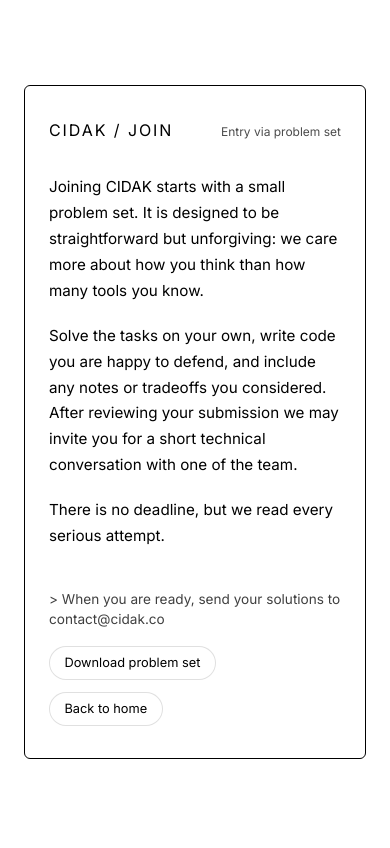
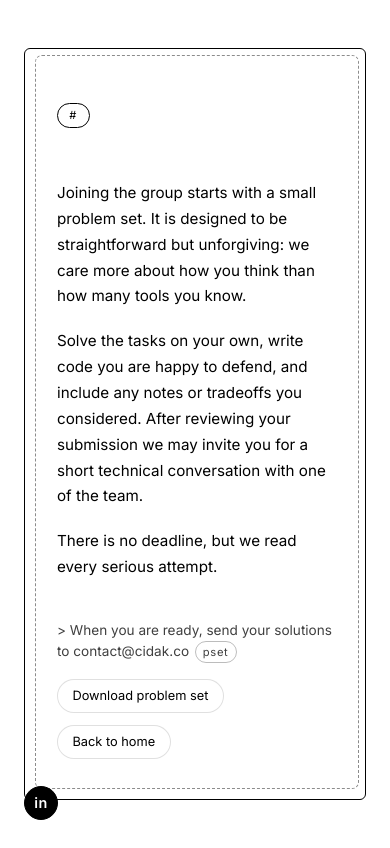
Before and after one commit to CIDAK/website, a React (Create React App) app: page /join in a window 390 px wide. Built offline with nearby package versions, Linux system fonts and the light colour scheme.

Commit message:
final update

```diff
--- a/src/App.css
+++ b/src/App.css
@@ -14,91 +14,6 @@
     --five: #ff4cb6;
     --bg: #ffffff;
     --ink: #000000;
-}
-
-.cidak-label {
-  position: fixed;
-  top: 90%;
-  left: 90%;
-  transform: translateX(-50%);
-  display: flex;
-  justify-content: center;
-  align-items: center;
-  width: 80px;
-  height: 40px;
-  background-color: var(--ink);
-  color: var(--bg);
-  font-family: 'Inter', system-ui, -apple-system, BlinkMacSystemFont, 'Segoe UI', sans-serif;
-  font-size: 14px;
-  text-transform: uppercase;
-  z-index: 300;
-  pointer-events: none;
-}
-
-.about-label {
-  position: fixed;
-  top: 90%;
-  left: 10%;
-  transform: translateX(-50%);
-  display: flex;
-  justify-content: center;
-  align-items: center;
-  width: 80px;
-  height: 40px;
-  background-color: var(--seven);
-  color: var(--six);
-  font-family: 'Inter', system-ui, -apple-system, BlinkMacSystemFont, 'Segoe UI', sans-serif;
-  font-size: 14px;
-  text-transform: uppercase;
-  z-index: 300;
-}
-
-.about-label:hover {
-  cursor: pointer;
-}
-
-.join-label {
-  position: fixed;
-  top: 90%;
-  left: 15%;
-  transform: translateX(-50%);
-  display: flex;
-  justify-content: center;
-  align-items: center;
-  width: 80px;
-  height: 40px;
-  background-color: var(--seven);
-  color: var(--six);
-  font-family: 'Inter', system-ui, -apple-system, BlinkMacSystemFont, 'Segoe UI', sans-serif;
-  font-size: 14px;
-  text-transform: uppercase;
-  z-index: 300;
-}
-
-.join-label:hover {
-  cursor: pointer;
-}
-
-.home-label {
-  position: fixed;
-  top: 90%;
-  left: 5%;
-  transform: translateX(-50%);
-  display: flex;
-  justify-content: center;
-  align-items: center;
-  width: 80px;
-  height: 40px;
-  background-color: var(--seven);
-  color: var(--six);
-  font-family: 'JetBrains Mono', monospace;
-  font-size: 14px;
-  text-transform: uppercase;
-  z-index: 305;
-}
-
-.home-label:hover {
-  cursor: pointer;
 }
 
 body {
@@ -124,11 +39,21 @@ body {
   width: 100%;
   border: 1px solid #000000;
   position: relative;
-  transition: transform 140ms ease-out, box-shadow 140ms ease-out;
+  transform: none;
+  transform-origin: center;
 }
 
 .letter:hover {
-  transform: translateY(-2px);
+  transform: none;
+}
+
+@keyframes letter-settle {
+  0% {
+    transform: rotate(90deg);
+  }
+  100% {
+    transform: rotate(0deg);
+  }
 }
 
 .shadowed {
@@ -143,17 +68,46 @@ body {
   transform: none;
 }
 
+.letter::after {
+  content: "";
+  position: absolute;
+  inset: 6px 6px 10px 10px;
+  border-radius: 7px;
+  border: 1px dashed rgba(0, 0, 0, 0.45);
+  pointer-events: none;
+}
+
 .letter-header {
   display: flex;
   justify-content: space-between;
   align-items: baseline;
-  margin-bottom: 2rem;
+  padding-top: 0.75rem;
+  padding-bottom: 1.75rem;
+  margin-bottom: 1.5rem;
 }
 
 .letter-title {
-  font-size: 1rem;
+  font-size: 0.8rem;
   text-transform: uppercase;
-  letter-spacing: 0.12em;
+  letter-spacing: 0.16em;
+}
+
+.letter-pill {
+  display: inline-flex;
+  align-items: center;
+  justify-content: center;
+  padding: 0.2rem 0.7rem;
+  border-radius: 999px;
+  border: 1px solid #000;
+  font-size: 0.7rem;
+  letter-spacing: 0.16em;
+}
+
+.letter-meta-chip {
+  font-size: 0.65rem;
+  text-transform: uppercase;
+  letter-spacing: 0.18em;
+  opacity: 0.7;
 }
 
 .letter-meta {
@@ -181,6 +135,17 @@ body {
 .letter-tagline {
   font-size: 0.85rem;
   opacity: 0.75;
+}
+
+.code-chip {
+  display: inline-flex;
+  align-items: center;
+  padding: 0.08rem 0.45rem;
+  border-radius: 999px;
+  border: 1px solid rgba(0, 0, 0, 0.35);
+  font-size: 0.7rem;
+  text-transform: lowercase;
+  letter-spacing: 0.06em;
 }
 
 .button-row {
@@ -229,95 +194,43 @@ body {
   cursor: pointer;
 }
 
-.ascii-line {
-  width: 100%;
-  text-align: center;
+.social-icon {
+  position: fixed;
+  bottom: 1.5rem;
+  left: 1.5rem;
+  width: 34px;
+  height: 34px;
+  border-radius: 50%;
+  border: 1px solid #000;
+  display: flex;
+  align-items: center;
+  justify-content: center;
+  font-size: 0.9rem;
+  text-decoration: none;
+  color: #ffffff;
+  background-color: #000000;
+  animation: social-hop 4s ease-in-out infinite;
 }
 
-@keyframes flicker {
-  0%, 100% { opacity: 0.6; }
-  50% { opacity: 1; }
+.social-icon-linkedin {
+  font-weight: 600;
+  letter-spacing: 0.04em;
 }
 
-@media (max-width: 768px) {
-  .cidak-label {
-    left: 80%;
-    top: 90%;
+.social-icon:hover {
+  transform: translateY(-1px);
+}
+
+@keyframes social-hop {
+  0%, 80%, 100% {
+    transform: translateY(0);
   }
-
-  .home-label {
-    left: 20%;
-    top: 90%;
+  85% {
+    transform: translateY(-4px);
   }
-
-  .join-label {
-    left: 20%;
-    top: 80%;
-  }
-
-  .about-label {
-    left: 80%;
-    top: 80%;
-  }
-
-  .description,
-  .contact {
-    font-size: 14px;
-  }
-
-  .letter {
-    padding: 2rem 1.5rem;
+  90% {
+    transform: translateY(0);
   }
 }
 
-@media (max-width: 400px) {
-  .home-label {
-    left: 20%;
-    top: 90%;
-  }
-
-  .join-label {
-    left: 20%;
-    top: 80%;
-  }
-
-  .about-label {
-    left: 80%;
-    top: 80%;
-  }
-
-}
-
-@media (min-width: 769px) and (max-width: 991px) {
-  .home-label {
-    left: 8%;
-    top: 90%;
-  }
-
-  .join-label {
-    left: 18%;
-    top: 90%;
-  }
-
-  .about-label {
-    left: 28%;
-    top: 90%;
-  }
-}
-
-@media (min-width: 991px) and (max-width: 1024px) {
-  .home-label {
-    left: 8%;
-    top: 90%;
-  }
-
-  .join-label {
-    left: 18%;
-    top: 90%;
-  }
-
-  .about-label {
-    left: 28%;
-    top: 90%;
-  }
-}
+/* (no additional unused responsive label/ascii styles) */
--- a/src/App.jsx
+++ b/src/App.jsx
@@ -9,7 +9,6 @@ function App() {
       <Route path="/" element={<Layout />}>
         {/* Index route means path="/" */}
         <Route index element={<Home />} />
-        <Route path="home" element={<Home />} />
         <Route path="join" element={<Join />} />
       </Route>
     </Routes>
--- a/src/pages/Home.jsx
+++ b/src/pages/Home.jsx
@@ -5,12 +5,14 @@ function Home() {
     <div className="page-root">
       <main className="letter shadowed">
         <header className="letter-header">
-          <h1 className="letter-title">CIDAK</h1>
+          <div>
+            <div className="letter-pill">#</div>
+          </div>
         </header>
 
         <section className="letter-body">
           <p>
-            CIDAK is for people who
+            This is for people who
             like building things that do not exist yet.
           </p>
           <p>
@@ -42,7 +44,7 @@ function Home() {
               href="/join"
               className="ghost-button shadowed"
             >
-              <span>Join CIDAK</span>
+              <span>Join</span>
             </a>
           </div>
         </footer>
--- a/src/pages/join/Join.jsx
+++ b/src/pages/join/Join.jsx
@@ -7,15 +7,16 @@ function Join() {
     <div className="page-root">
       <main className="letter shadowed">
         <header className="letter-header">
-          <h1 className="letter-title">CIDAK / Join</h1>
-          <span className="letter-meta">Entry via problem set</span>
+          <div>
+            <div className="letter-pill">#</div>
+          </div>
         </header>
 
         <section className="letter-body">
           <p>
-            Joining <span className="custom-underline">CIDAK</span> starts with a small
-            problem set. It is designed to be straightforward but unforgiving:
-            we care more about how you think than how many tools you know.
+            Joining the group starts with a small problem set. It is designed to
+            be straightforward but unforgiving: we care more about how you think
+            than how many tools you know.
           </p>
           <p>
             Solve the tasks on your own, write code you are happy to defend,
@@ -35,6 +36,7 @@ function Join() {
             >
               contact@cidak.co
             </a>
+            <span className="code-chip" style={{ marginLeft: '0.35rem' }}>pset</span>
           </div>
 
           <div className="button-row">
--- a/src/pages/layout/Layout.jsx
+++ b/src/pages/layout/Layout.jsx
@@ -3,7 +3,17 @@ import '../../App.css';
 
 function Layout() {
   return (
-    <Outlet />
+    <>
+      <Outlet />
+      <a
+        href="https://www.linkedin.com/company/cidak"
+        target="_blank"
+        rel="noreferrer"
+        className="social-icon social-icon-linkedin"
+      >
+        in
+      </a>
+    </>
   );
 }
 
```
Also changed, not shown: public/manman.png (added).
